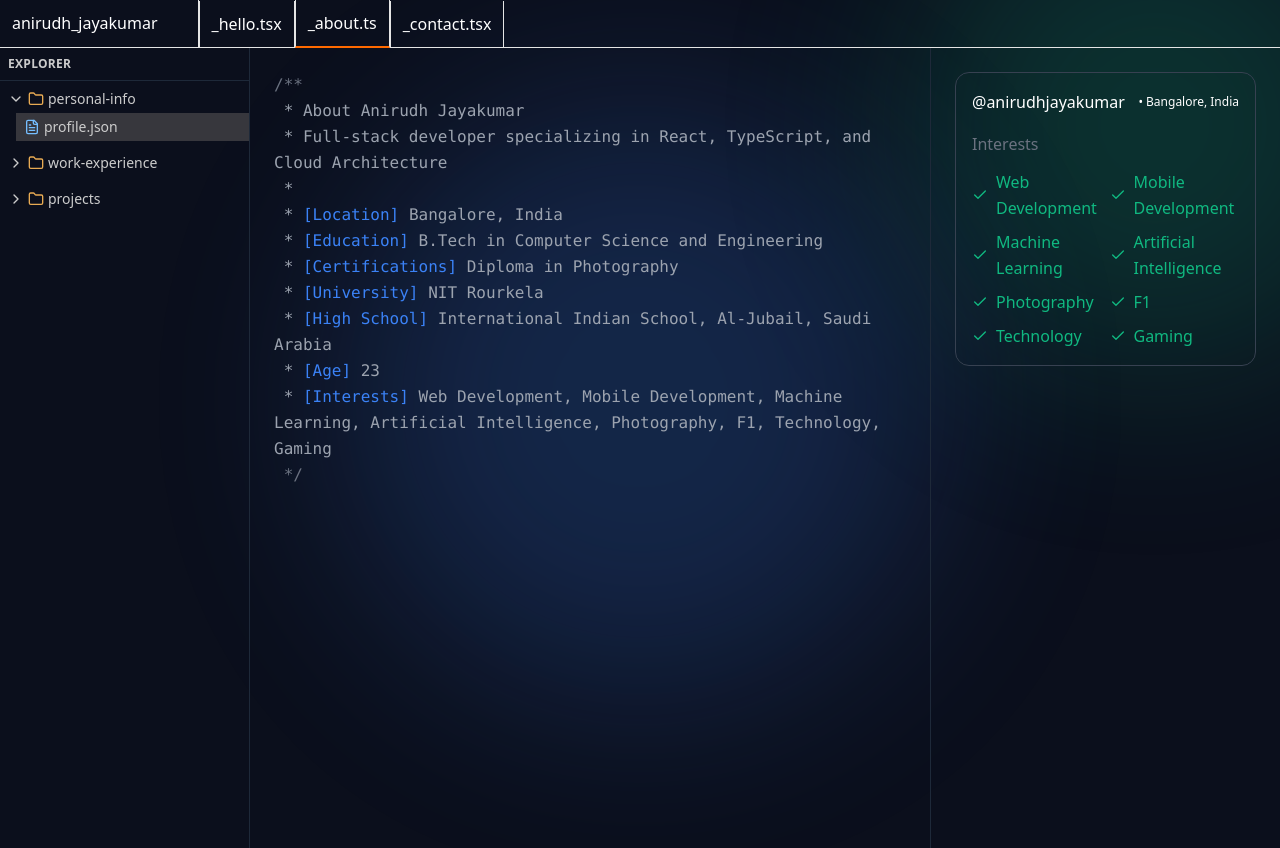
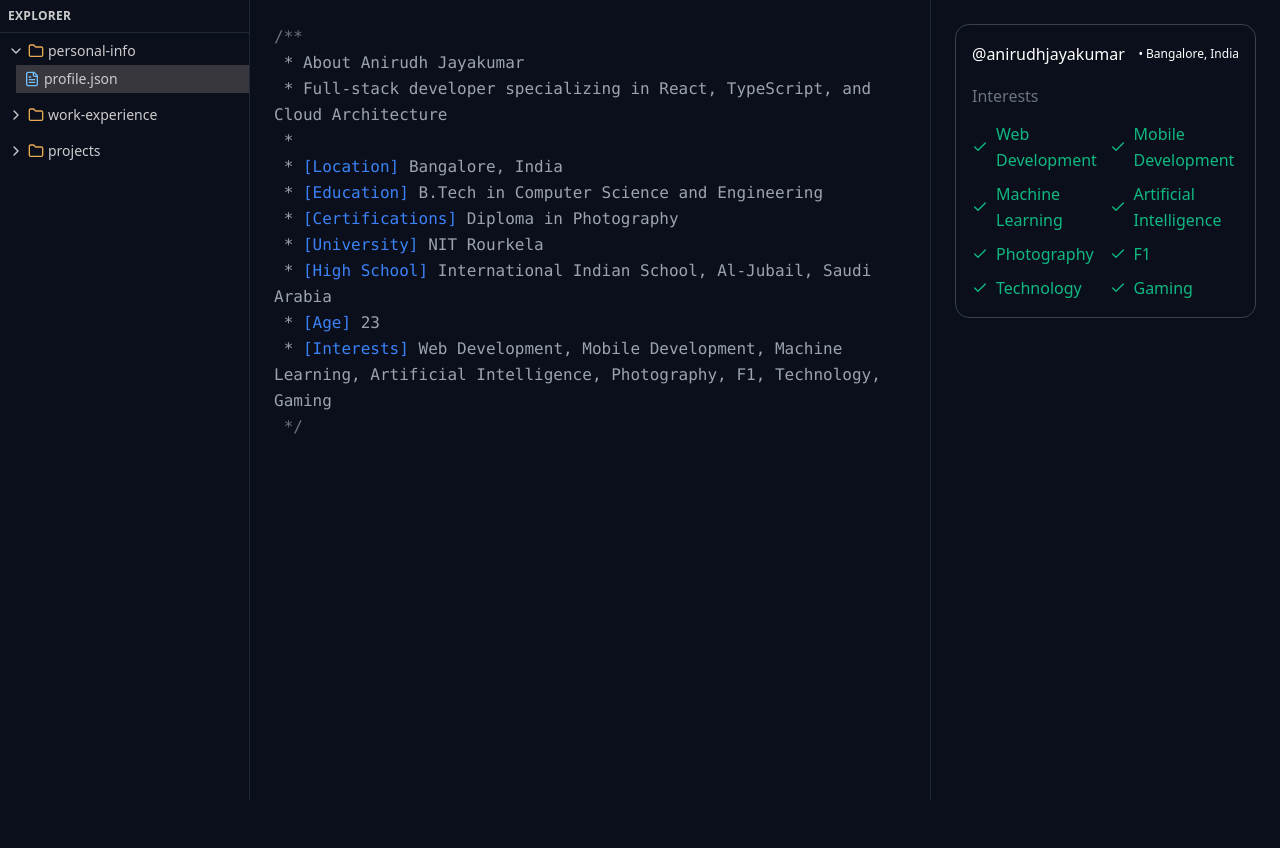
Before and after one commit to Anirudh-rb26/personal-portfolio-nextJS, a Next.js app: page /about in a window 1280 px wide. After the commit the page ends 800 px from the top, so only its background shows below. Built offline with nearby package versions, Linux system fonts and the light colour scheme.

Commit message:
Anika's suggested fixes

```diff
--- a/app/about/page.tsx
+++ b/app/about/page.tsx
@@ -1,9 +1,9 @@
 "use client"
 
-import { Check, ChevronRight, ChevronDown, FileText, Folder } from 'lucide-react'
-import React, { useState, useEffect } from 'react'
+import { Check, ChevronRight, ChevronDown, FileText, Folder } from "lucide-react"
+import React, { useState, useEffect } from "react"
 
-type Section = "personal-info" | "work-experience" | "projects";
+type Section = "personal-info" | "work-experience" | "projects"
 
 const personalInfo = [
     {
@@ -12,10 +12,19 @@ const personalInfo = [
         location: "Bangalore, India",
         education: "B.Tech in Computer Science and Engineering",
         certification: ["Diploma in Photography"],
-        interests: ["Web Development", "Mobile Development", "Machine Learning", "Artificial Intelligence", "Photography", "F1", "Technology", "Gaming"],
+        interests: [
+            "Web Development",
+            "Mobile Development",
+            "Machine Learning",
+            "Artificial Intelligence",
+            "Photography",
+            "F1",
+            "Technology",
+            "Gaming",
+        ],
         highSchool: "International Indian School, Al-Jubail, Saudi Arabia",
         university: "NIT Rourkela",
-    }
+    },
 ]
 
 const workExperience = [
@@ -26,9 +35,9 @@ const workExperience = [
         description: [
             "Spearheaded development of the patent‐pending Fewshot Annotation feature using API streams and Hatchet, delivering enterprise‐grade stability and performance optimization.",
             "Engineered critical ML infrastructure by implementing hyperparameter integration for model training pipelines and architecting LLM deployment workflows.",
-            "Conducted systematic debugging and performance optimization across platform components while developing responsive landing sites to enhance product visibility and user acquisition."
+            "Conducted systematic debugging and performance optimization across platform components while developing responsive landing sites to enhance product visibility and user acquisition.",
         ],
-        skills: ["Next.js", "React", "TypeScript", "Node.js", "API Integration", "Hatchet", "Flyte"]
+        skills: ["Next.js", "React", "TypeScript", "Node.js", "API Integration", "Hatchet", "Flyte"],
     },
 ]
 
@@ -41,7 +50,8 @@ const projects = [
     },
     {
         name: "Interview Question Generator",
-        description: "AI-powered tool that generates customized interview questions based on job role, description, and experience level",
+        description:
+            "AI-powered tool that generates customized interview questions based on job role, description, and experience level",
         techstack: ["Next.js", "Tailwind CSS", "TypeScript", "React", "Node.js", "Google AI Studio"],
         link: "https://interview-question-generator-five.vercel.app/",
     },
@@ -66,91 +76,95 @@ const projects = [
 ]
 
 const AboutPage = () => {
-    const [activeSection, setActiveSection] = useState<Section>("personal-info");
-    const [activeItem, setActiveItem] = useState(0);
+    const [activeSection, setActiveSection] = useState<Section>("personal-info")
+    const [activeItem, setActiveItem] = useState(0)
     const [expandedSections, setExpandedSections] = useState<Record<Section, boolean>>({
         "personal-info": true,
         "work-experience": false,
-        "projects": false
-    });
-    const [isMobileMenuOpen, setIsMobileMenuOpen] = useState(false);
-    const [isMounted, setIsMounted] = useState(false);
+        projects: false,
+    })
+    const [isMobileMenuOpen, setIsMobileMenuOpen] = useState(false)
+    const [isMounted, setIsMounted] = useState(false)
 
     useEffect(() => {
-        setIsMounted(true);
-    }, []);
+        setIsMounted(true)
+    }, [])
 
     // Add click outside handler
     useEffect(() => {
         const handleClickOutside = (event: MouseEvent) => {
-            const target = event.target as HTMLElement;
-            if (isMobileMenuOpen && !target.closest('aside') && !target.closest('button')) {
-                setIsMobileMenuOpen(false);
+            const target = event.target as HTMLElement
+            if (isMobileMenuOpen && !target.closest("aside") && !target.closest("button")) {
+                setIsMobileMenuOpen(false)
             }
-        };
+        }
 
-        document.addEventListener('mousedown', handleClickOutside);
-        return () => document.removeEventListener('mousedown', handleClickOutside);
-    }, [isMobileMenuOpen]);
+        document.addEventListener("mousedown", handleClickOutside)
+        return () => document.removeEventListener("mousedown", handleClickOutside)
+    }, [isMobileMenuOpen])
 
     const toggleSection = (section: Section) => {
         setExpandedSections({
             ...expandedSections,
-            [section]: !expandedSections[section]
-        });
-        setActiveSection(section);
-        setActiveItem(0);
-    };
+            [section]: !expandedSections[section],
+        })
+        setActiveSection(section)
+        setActiveItem(0)
+    }
 
     const handleFileClick = (section: Section, index: number) => {
-        setActiveSection(section);
-        setActiveItem(index);
+        setActiveSection(section)
+        setActiveItem(index)
         // Close mobile menu only when clicking files
-        setIsMobileMenuOpen(false);
-    };
+        setIsMobileMenuOpen(false)
+    }
 
     if (!isMounted) {
-        return null;
+        return null
     }
 
     return (
         <div className="flex flex-col min-h-screen font-mono text-base leading-relaxed relative overflow-hidden">
             {/* Main content - Responsive layout */}
-            <main className="flex-1 flex flex-col lg:flex-row">
+            <main className="flex-1 flex flex-col lg:flex-row overflow-auto">
                 {/* Mobile Menu Toggle - Embedded in content */}
                 <div className="lg:hidden p-4 border-b border-gray-800">
                     <button
                         className="flex items-center gap-2 px-4 py-2 border border-gray-800 rounded-md hover:bg-[#2A2D2E] transition-colors text-[#CCCCCC]"
                         onClick={() => setIsMobileMenuOpen(!isMobileMenuOpen)}
                     >
-                        <ChevronRight size={20} className={`transition-transform ${isMobileMenuOpen ? 'rotate-90' : ''}`} />
+                        <ChevronRight size={20} className={`transition-transform ${isMobileMenuOpen ? "rotate-90" : ""}`} />
                         <span>Explorer</span>
                     </button>
                 </div>
 
                 {/* Left Sidebar - File Explorer */}
-                <aside className={`
+                <aside
+                    className={`
                     fixed lg:static inset-y-0 left-0 z-40
                     w-[250px] p-0 border-r border-gray-800
                     flex flex-col text-sm
                     transform transition-transform duration-200 ease-in-out
-                    ${isMobileMenuOpen ? 'translate-x-0 bg-[#1E1E1E]' : '-translate-x-full lg:translate-x-0'}
-                    ${isMobileMenuOpen ? 'top-0' : 'top-0'}
-                `}>
+                    ${isMobileMenuOpen ? "translate-x-0 bg-[#1E1E1E]" : "-translate-x-full lg:translate-x-0"}
+                    ${isMobileMenuOpen ? "top-0" : "top-0"}
+                    overflow-y-auto
+                `}
+                >
                     <div className="p-2 text-[#CCCCCC] uppercase text-xs border-b border-gray-800 font-semibold tracking-wide">
                         Explorer
                     </div>
-                    <div className="overflow-auto">
+                    <div className="">
                         {/* Personal Info Section */}
                         <div className="py-1">
                             <div
                                 className="flex items-center px-2 py-1 cursor-pointer hover:bg-[#2A2D2E]"
                                 onClick={() => toggleSection("personal-info")}
                             >
-                                {expandedSections["personal-info"] ?
-                                    <ChevronDown size={16} className="text-[#CCCCCC] mr-1" /> :
+                                {expandedSections["personal-info"] ? (
+                                    <ChevronDown size={16} className="text-[#CCCCCC] mr-1" />
+                                ) : (
                                     <ChevronRight size={16} className="text-[#CCCCCC] mr-1" />
-                                }
+                                )}
                                 <Folder size={16} className="text-[#E8AB53] mr-1" />
                                 <span className="text-[#CCCCCC]">personal-info</span>
                             </div>
@@ -174,10 +188,11 @@ const AboutPage = () => {
                                 className="flex items-center px-2 py-1 cursor-pointer hover:bg-[#2A2D2E]"
                                 onClick={() => toggleSection("work-experience")}
                             >
-                                {expandedSections["work-experience"] ?
-                                    <ChevronDown size={16} className="text-[#CCCCCC] mr-1" /> :
+                                {expandedSections["work-experience"] ? (
+                                    <ChevronDown size={16} className="text-[#CCCCCC] mr-1" />
+                                ) : (
                                     <ChevronRight size={16} className="text-[#CCCCCC] mr-1" />
-                                }
+                                )}
                                 <Folder size={16} className="text-[#E8AB53] mr-1" />
                                 <span className="text-[#CCCCCC]">work-experience</span>
                             </div>
@@ -204,10 +219,11 @@ const AboutPage = () => {
                                 className="flex items-center px-2 py-1 cursor-pointer hover:bg-[#2A2D2E]"
                                 onClick={() => toggleSection("projects")}
                             >
-                                {expandedSections["projects"] ?
-                                    <ChevronDown size={16} className="text-[#CCCCCC] mr-1" /> :
+                                {expandedSections["projects"] ? (
+                                    <ChevronDown size={16} className="text-[#CCCCCC] mr-1" />
+                                ) : (
                                     <ChevronRight size={16} className="text-[#CCCCCC] mr-1" />
-                                }
+                                )}
                                 <Folder size={16} className="text-[#E8AB53] mr-1" />
                                 <span className="text-[#CCCCCC]">projects</span>
                             </div>
@@ -221,7 +237,7 @@ const AboutPage = () => {
                                             onClick={() => handleFileClick("projects", index)}
                                         >
                                             <FileText size={16} className="text-[#75BEFF] mr-1" />
-                                            <span className="text-[#CCCCCC]">{project.name.toLowerCase().replace(/\s/g, '-')}.tsx</span>
+                                            <span className="text-[#CCCCCC]">{project.name.toLowerCase().replace(/\s/g, "-")}.tsx</span>
                                         </div>
                                     ))}
                                 </div>
@@ -230,8 +246,10 @@ const AboutPage = () => {
                     </div>
                 </aside>
 
+                {/* Content wrapper - Allows scrolling on mobile */}
+                <div className="flex-1 flex flex-col lg:flex-row overflow-y-auto">
                     {/* Center Panel - Dynamic Content */}
-                <section className="flex-1 p-4 lg:p-6 overflow-auto">
+                    <section className="flex-1 p-4 lg:p-6">
                         {activeSection === "personal-info" && (
                             <pre className="text-base leading-relaxed whitespace-pre-wrap">
                                 <code>
@@ -239,7 +257,10 @@ const AboutPage = () => {
                                     <br />
                                     <span className="text-[#9CA3AF]"> * About {personalInfo[0].name}</span>
                                     <br />
-                                <span className="text-[#9CA3AF]"> * Full-stack developer specializing in React, TypeScript, and Cloud Architecture</span>
+                                    <span className="text-[#9CA3AF]">
+                                        {" "}
+                                        * Full-stack developer specializing in React, TypeScript, and Cloud Architecture
+                                    </span>
                                     <br />
                                     <span className="text-[#9CA3AF]"> *</span>
                                     <br />
@@ -293,7 +314,10 @@ const AboutPage = () => {
                                     <br />
                                     {workExperience[activeItem].description.map((desc, index) => (
                                         <React.Fragment key={index}>
-                                        <span className="text-[#9CA3AF]"> * {index + 1}. {desc}</span>
+                                            <span className="text-[#9CA3AF]">
+                                                {" "}
+                                                * {index + 1}. {desc}
+                                            </span>
                                             <br />
                                         </React.Fragment>
                                     ))}
@@ -329,15 +353,17 @@ const AboutPage = () => {
                     </section>
 
                     {/* Right Panel - Skills & Details */}
-                <aside className="w-full lg:w-[350px] p-4 lg:p-6 border-l border-gray-800 flex flex-col gap-6 overflow-y-auto">
+                    <aside className="w-full lg:w-[350px] p-4 lg:p-6 border-t lg:border-t-0 lg:border-l border-gray-800 flex flex-col gap-6">
                         {/* First Card - Skills/Technologies */}
                         {activeSection === "work-experience" && (
                             <div className="rounded-xl border border-[#374151] p-4">
                                 <div className="flex items-start justify-start text-start mb-4">
-                                <span className="text-white text-start">@{workExperience[activeItem].company} • {workExperience[activeItem].duration}</span>
+                                    <span className="text-white text-start">
+                                        @{workExperience[activeItem].company} • {workExperience[activeItem].duration}
+                                    </span>
                                 </div>
                                 <h3 className="text-[#6B7280] mb-3">Technologies & Skills</h3>
-                            <div className="grid grid-cols-1 sm:grid-cols-2 gap-2 max-h-[300px] overflow-y-auto">
+                                <div className="grid grid-cols-1 sm:grid-cols-2 gap-2">
                                     {workExperience[activeItem].skills?.map((skill, index) => (
                                         <div key={index} className="flex items-center justify-center sm:justify-start">
                                             <Check size={16} className="text-[#10B981] mr-2 flex-shrink-0" />
@@ -354,7 +380,7 @@ const AboutPage = () => {
                                     <span className="text-white">{projects[activeItem].name}</span>
                                 </div>
                                 <h3 className="text-[#6B7280] mb-3">Technologies Used</h3>
-                            <div className="grid grid-cols-1 sm:grid-cols-2 gap-2 max-h-[300px] overflow-y-auto">
+                                <div className="grid grid-cols-1 sm:grid-cols-2 gap-2">
                                     {projects[activeItem].techstack?.map((tech, index) => (
                                         <div key={index} className="flex items-center justify-center sm:justify-start">
                                             <Check size={16} className="text-[#10B981] mr-2 flex-shrink-0" />
@@ -380,11 +406,11 @@ const AboutPage = () => {
                         {activeSection === "personal-info" && (
                             <div className="rounded-xl border border-[#374151] p-4">
                                 <div className="flex items-center mb-4">
-                                <span className="text-white mr-2">@{personalInfo[0].name.toLowerCase().replace(/\s/g, '')}</span>
+                                    <span className="text-white mr-2">@{personalInfo[0].name.toLowerCase().replace(/\s/g, "")}</span>
                                     <span className="text-white text-xs ml-auto">• {personalInfo[0].location}</span>
                                 </div>
                                 <h3 className="text-[#6B7280] mb-3">Interests</h3>
-                            <div className="grid grid-cols-1 sm:grid-cols-2 gap-2 max-h-[300px] overflow-y-auto">
+                                <div className="grid grid-cols-1 sm:grid-cols-2 gap-2">
                                     {personalInfo[0].interests.map((interest, index) => (
                                         <div key={index} className="flex items-center justify-center sm:justify-start">
                                             <Check size={16} className="text-[#10B981] mr-2 flex-shrink-0" />
@@ -395,6 +421,7 @@ const AboutPage = () => {
                             </div>
                         )}
                     </aside>
+                </div>
             </main>
         </div>
     )
--- a/app/layout.tsx
+++ b/app/layout.tsx
@@ -1,37 +1,33 @@
-import type { Metadata } from "next";
-import { JetBrains_Mono } from "next/font/google";
-import "./globals.css";
-import Navbar from "@/components/navbar";
+import type React from "react"
+import type { Metadata } from "next"
+import "./globals.css"
+import { JetBrains_Mono } from "next/font/google"
 
 const jetbrainsMono = JetBrains_Mono({
+  subsets: ["latin"],
   variable: "--font-jetbrains-mono",
-  subsets: ["latin"],
-});
+})
 
 export const metadata: Metadata = {
-  title: "Create Next App",
-  description: "Generated by create next app",
-};
+  title: "Anirudh Jayakumar",
+  description: "Fullstack Engineer | Flutter Developer",
+  icons: {
+    icon: "/favicon.ico",
+  },
+}
 
 export default function RootLayout({
   children,
 }: Readonly<{
-  children: React.ReactNode;
+  children: React.ReactNode
 }>) {
   return (
     <html lang="en">
       <body
-        className={`${jetbrainsMono.variable} antialiased bg-[#0b0f1c] font-mono text-base leading-relaxed relative overflow-hidden`}
+        className={`${jetbrainsMono.variable} antialiased bg-[#0b0f1c] font-mono text-base leading-relaxed relative`}
       >
-        {/* Background gradients */}
-        <div className="fixed top-0 right-0 w-[500px] h-[500px] bg-[#10B981] opacity-20 blur-[100px] rounded-full -translate-y-1/4 translate-x-1/4 z-0"></div>
-        <div className="fixed top-1/2 left-1/2 w-[600px] h-[600px] bg-[#3B82F6] opacity-20 blur-[100px] rounded-full -translate-x-1/2 -translate-y-1/2 z-0"></div>
-
-        <Navbar></Navbar>
-        <div className="relative z-10">
-          {children}
-        </div>
+        <div className="relative z-10 h-full overflow-auto">{children}</div>
       </body>
     </html>
-  );
+  )
 }
--- a/app/page.tsx
+++ b/app/page.tsx
@@ -42,7 +42,7 @@ export default function Home() {
       <main className="flex-1 flex flex-col items-start justify-center px-4 md:px-8 lg:px-16">
         {/* Hero section */}
         <div className="text-start mb-8 md:mb-16 w-full">
-          <p className="text-[#9CA3AF] text-sm mb-2">Hello World. I am</p>
+          <p className="text-[#9CA3AF] text-sm mb-2">Hello world. I am</p>
           <h1 className="text-white text-3xl md:text-4xl lg:text-5xl font-bold mb-2">Anirudh</h1>
           <div className="flex text-[#3B82F6] text-lg md:text-xl text-start">
             <span>&gt; </span>
@@ -61,7 +61,7 @@ export default function Home() {
               <span className="text-[#6B7280]">{"// User Description"}</span>
               <br />
               <span className="text-white">
-                {"<p>I'm Anirudh — a software engineer who builds clean, efficient systems with a focus on real-world impact.</p>"}
+                {"<p>I'm Anirudh Jayakumar — a software engineer who builds clean, efficient systems with a focus on real-world impact.</p>"}
                 <br />
                 {"<p>I care about design, performance, and solving the right problems — not chasing hype.</p>"}
                 <br />
```
Also changed, not shown: app/icon.tsx (added, +33 -0 lines). Lines whose indentation alone changed are shown as unchanged.
